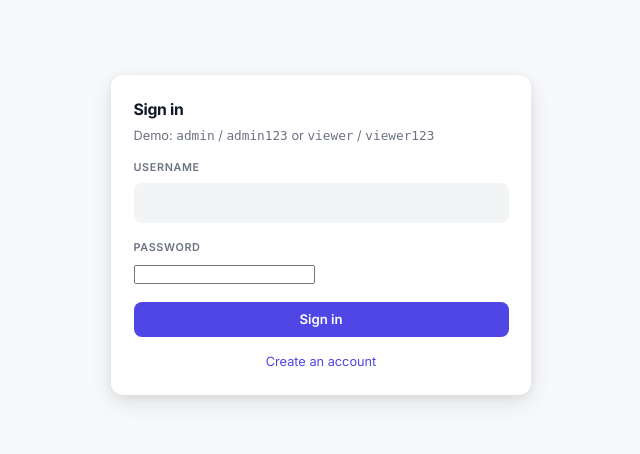
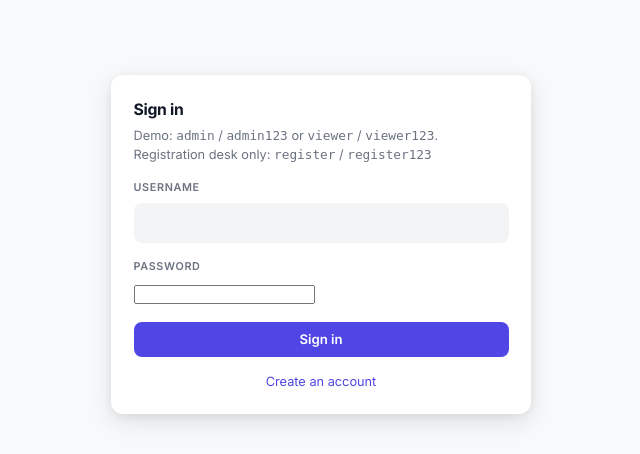
Before and after one commit to danbrown-coder/SOMTool, a Flask app: page /login?next=/events/1 in a window 1280 px wide. Shown: the top 454 px of the page, without its empty margins (249-889 px from the left). Run offline with Flask 3, Linux system fonts and the light colour scheme.

Commit message:
Add registration PIN gate, register-only account, and PIN display on events
Made-with: Cursor

```diff
--- a/app.py
+++ b/app.py
@@ -167,7 +167,38 @@ def _migrate_legacy_once():
     admin_id = auth.get_first_admin_id()
     if admin_id:
         em.migrate_legacy_event_ownership(admin_id)
+    auth.ensure_register_desk_user()
     _LEGACY_MIGRATED = True
+
+
+ALLOWED_REGISTER_ONLY_ENDPOINTS = frozenset({
+    "registration_gate",
+    "event_register",
+    "register_pin",
+    "register_checkin",
+    "register_walkin",
+    "register_approve_lookup",
+    "logout_route",
+    "static",
+})
+
+
+@app.before_request
+def _enforce_register_only():
+    uid = auth.current_user_id()
+    if not uid:
+        return None
+    user = auth.get_user_by_id(uid)
+    if not user or user.role != "register_only":
+        return None
+    ep = request.endpoint or ""
+    if ep not in ALLOWED_REGISTER_ONLY_ENDPOINTS:
+        return redirect(url_for("registration_gate"))
+    if ep == "event_register":
+        event_id = request.view_args.get("event_id") if request.view_args else None
+        if not event_id or not session.get(f"reg_pin_{event_id}"):
+            return redirect(url_for("registration_gate"))
+    return None
 
 
 @app.context_processor
@@ -213,7 +244,11 @@ def _role_ok(role: str | None, need: str) -> bool:
 
 @app.route("/login", methods=["GET", "POST"])
 def login():
-    if auth.current_user_id():
+    uid = auth.current_user_id()
+    if uid:
+        user = auth.get_user_by_id(uid)
+        if user and user.role == "register_only":
+            return redirect(url_for("registration_gate"))
         return redirect(url_for("index"))
     if request.method == "POST":
         u = request.form.get("username", "")
@@ -221,6 +256,8 @@ def login():
         user = auth.verify_login(u, p)
         if user:
             auth.login_user(user)
+            if user.role == "register_only":
+                return redirect(url_for("registration_gate"))
             nxt = request.form.get("next") or request.args.get("next") or url_for("index")
             if not (
                 isinstance(nxt, str)
@@ -235,7 +272,11 @@ def login():
 
 @app.route("/register", methods=["GET", "POST"])
 def register():
-    if auth.current_user_id():
+    uid = auth.current_user_id()
+    if uid:
+        user = auth.get_user_by_id(uid)
+        if user and user.role == "register_only":
+            return redirect(url_for("registration_gate"))
         return redirect(url_for("index"))
     if request.method == "POST":
         user = auth.register_user(
@@ -256,6 +297,29 @@ def register():
 def logout_route():
     auth.logout_user()
     return redirect(url_for("login"))
+
+
+@app.route("/registration", methods=["GET", "POST"])
+def registration_gate():
+    uid = auth.current_user_id()
+    user = auth.get_user_by_id(uid) if uid else None
+    if not user:
+        return redirect(url_for("login", next=url_for("registration_gate")))
+    pin_error = False
+    if request.method == "POST":
+        pin = request.form.get("pin", "").strip()
+        if pin:
+            for ev in em.load_events():
+                if ev.registration_pin and ev.registration_pin == pin:
+                    session[f"reg_pin_{ev.id}"] = True
+                    return redirect(url_for("event_register", event_id=ev.id))
+        pin_error = True
+    hide_sidebar = user.role == "register_only"
+    return render_template(
+        "registration_gate.html",
+        pin_error=pin_error,
+        hide_sidebar=hide_sidebar,
+    )
 
 
 # ── Events ───────────────────────────────────────────────────
--- a/auth_manager.py
+++ b/auth_manager.py
@@ -56,7 +56,37 @@ def _seed_default_users() -> None:
             role="user",
             created_at=utc_now_iso(),
         ),
+        User(
+            id="aaaaaaaa-aaaa-4aaa-8aaa-aaaaaaaaaaa3",
+            username="register",
+            display_name="Registration Desk",
+            email="register@local",
+            password_hash=generate_password_hash("register123"),
+            role="register_only",
+            created_at=utc_now_iso(),
+        ),
     ]
+    save_users(users)
+
+
+def ensure_register_desk_user() -> None:
+    """Add the registration-desk account on existing installs that predate it."""
+    from werkzeug.security import generate_password_hash
+
+    users = load_users()
+    if any(u.username.strip().lower() == "register" for u in users):
+        return
+    users.append(
+        User(
+            id="aaaaaaaa-aaaa-4aaa-8aaa-aaaaaaaaaaa3",
+            username="register",
+            display_name="Registration Desk",
+            email="register@local",
+            password_hash=generate_password_hash("register123"),
+            role="register_only",
+            created_at=utc_now_iso(),
+        )
+    )
     save_users(users)
 
 
--- a/templates/base.html
+++ b/templates/base.html
@@ -646,6 +646,7 @@
     </div>
     <ul class="sidebar-nav">
       <li><a href="{{ url_for('index') }}" class="{% if request.endpoint == 'index' %}active{% endif %}"><span class="nav-icon">📅</span> Events</a></li>
+      <li><a href="{{ url_for('registration_gate') }}" class="{% if request.endpoint == 'registration_gate' %}active{% endif %}"><span class="nav-icon">🎟️</span> Registration</a></li>
       <li><a href="{{ url_for('people_page') }}" class="{% if request.endpoint == 'people_page' or request.endpoint == 'import_people_page' %}active{% endif %}"><span class="nav-icon">👤</span> People</a></li>
       <li><a href="{{ url_for('som_events_page') }}" class="{% if request.endpoint == 'som_events_page' %}active{% endif %}"><span class="nav-icon">🎓</span> SOM Events Feed</a></li>
       <li><a href="{{ url_for('live_calls_page') }}" class="{% if request.endpoint == 'live_calls_page' or request.endpoint == 'call_detail_page' %}active{% endif %}"><span class="nav-icon">📞</span> Live Calls</a></li>
--- a/templates/login.html
+++ b/templates/login.html
@@ -5,7 +5,7 @@
 <div class="auth-center">
   <div class="card" style="box-shadow: var(--shadow-lg);">
     <h2 style="margin-bottom:.25rem;">Sign in</h2>
-    <p class="muted text-sm mb-2">Demo: <code>admin</code> / <code>admin123</code> or <code>viewer</code> / <code>viewer123</code></p>
+    <p class="muted text-sm mb-2">Demo: <code>admin</code> / <code>admin123</code> or <code>viewer</code> / <code>viewer123</code>. Registration desk only: <code>register</code> / <code>register123</code></p>
     <form method="post" action="{{ url_for('login') }}">
       {% if request.args.get('next') %}
       <input type="hidden" name="next" value="{{ request.args.get('next') }}">
```
Also changed, not shown: templates/event_detail.html (+18 -0 lines), templates/registration_gate.html (added, +49 -0 lines).
